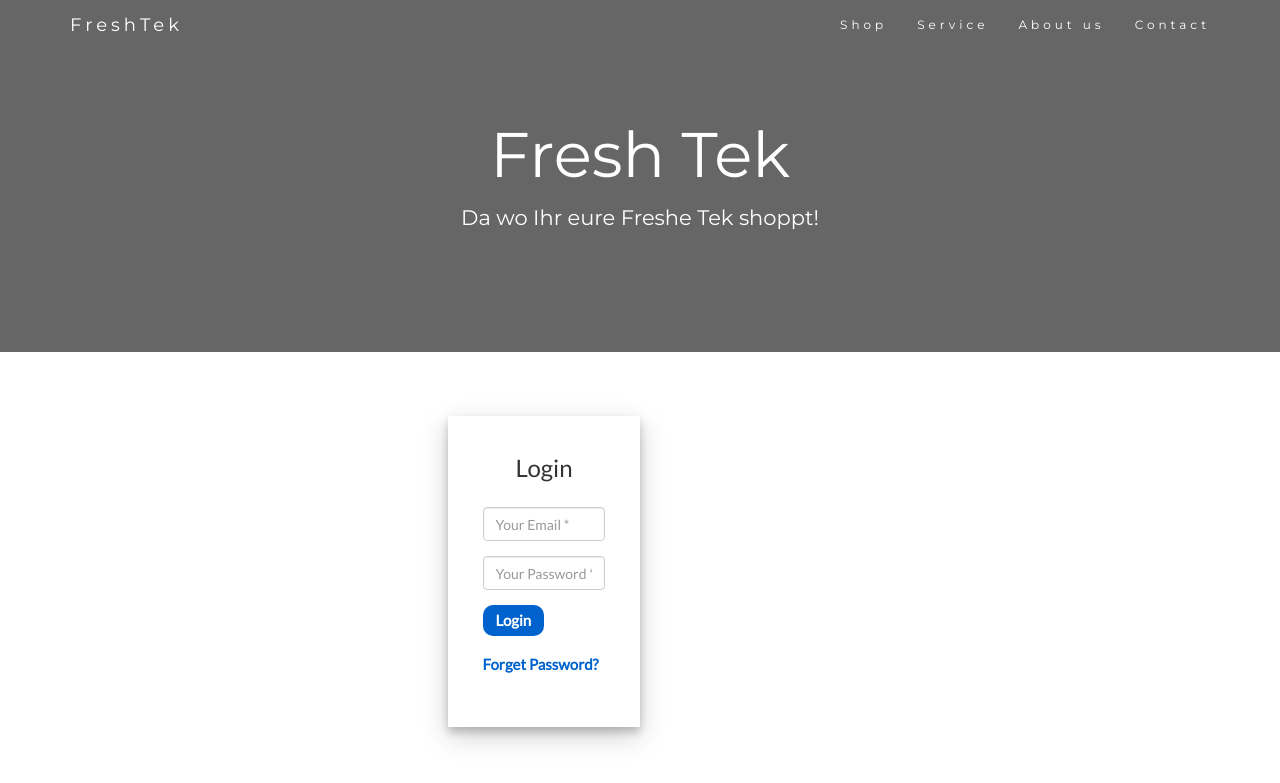
After one commit to JonasHe46/Webshop-School, a PHP site: page /login.html in a window 1280 px wide. The commit adds this page. Shown: the top 783 px of the page. Run offline with PHP 8.4, Linux system fonts and the light colour scheme.

Commit message:
Login Funktionalität hinzugefügt

```diff
--- a/css/style.css
+++ b/css/style.css
@@ -189,10 +189,11 @@
   }
 
 
-  /* login */
-.login-container{
+  /* login and register */
+  .login-container{
     margin-top: 5%;
     margin-bottom: 5%;
+    width: 30%;
 }
 .login-form-1{
     padding: 5%;
@@ -243,8 +244,10 @@
     text-decoration: none;
 }
 
+.register-form-inline{
+  margin-bottom: 1em !important;
+}
 
-
-.logInBtn {
-    margin-top: .5em !important;
+.register-text-inline{
+  width: 50%;
 }
--- /dev/null
+++ b/login.html
@@ -0,0 +1,73 @@
+<!DOCTYPE html>
+<html lang="en">
+<head>
+    <title>FreshTek - Login</title>
+    <meta charset="utf-8">
+    <meta name="viewport" content="width=device-width, initial-scale=1">
+    <link rel="stylesheet" href="https://maxcdn.bootstrapcdn.com/bootstrap/3.4.1/css/bootstrap.min.css">
+    <link href="https://fonts.googleapis.com/css?family=Montserrat" rel="stylesheet" type="text/css">
+    <link href="https://fonts.googleapis.com/css?family=Lato" rel="stylesheet" type="text/css">
+    <script src="https://ajax.googleapis.com/ajax/libs/jquery/3.5.1/jquery.min.js"></script>
+    <script src="https://maxcdn.bootstrapcdn.com/bootstrap/3.4.1/js/bootstrap.min.js"></script>
+
+    <link rel="stylesheet" href="css/style.css">
+</head>
+<body id="fT" data-spy="scroll" data-target=".navbar" data-offset="60">
+
+    <nav class="navbar navbar-default navbar-fixed-top">
+
+      <div class="container">
+
+        <div class="navbar-header">
+
+          <button type="button" class="navbar-toggle" data-toggle="collapse" data-target="#navbar">
+            <span class="icon-bar"></span>
+            <span class="icon-bar"></span>
+            <span class="icon-bar"></span>
+          </button>
+
+        </div>
+          <a class="navbar-brand fTLogoText" href="#fT">FreshTek</a>
+        <div class="collapse navbar-collapse" id="navbar">
+
+          <ul class="nav navbar-nav navbar-right">
+            <li><a href="#shop">Shop</a></li>
+            <li><a href="#service">Service</a></li>
+            <li><a href="#about">About us</a></li>
+            <li><a href="#contact">Contact</a></li>
+          </ul>
+        </div>
+      </div>
+    </nav>
+
+
+    <div class="jumbotron text-center">
+      <h1>Fresh Tek</h1>
+      <p>Da wo Ihr eure Freshe Tek shoppt!</p>
+    </div>
+
+
+      <!-- login -->
+<div class="container login-container">
+	<div class="row">
+		<div class="col-md-6 login-form-1">
+			<h3>Login</h3>
+			<form action="createuser.php" method="POST">
+				<div class="form-group">
+					<input type="text" class="form-control" name="name" placeholder="Your Email *" required />
+				</div>
+				<div class="form-group">
+					<input type="password" class="form-control" name="password" placeholder="Your Password *" required />
+				</div>
+				<div class="form-group">
+					<input type="submit" class="btnSubmit" name="submit" value="Login" />
+				</div>
+				<div class="form-group ">
+					<a href="#" class="ForgetPwd">Forget Password?</a>
+				</div>
+			</form>
+		</div>
+	</div>
+</div>
+</body>
+</html>
```
Also changed, not shown: createuser.php (+17 -6 lines), index.html (+15 -40 lines), login.php (added, +37 -0 lines), register.html (added, +79 -0 lines), img/ipad.jpg, 1 other file.
